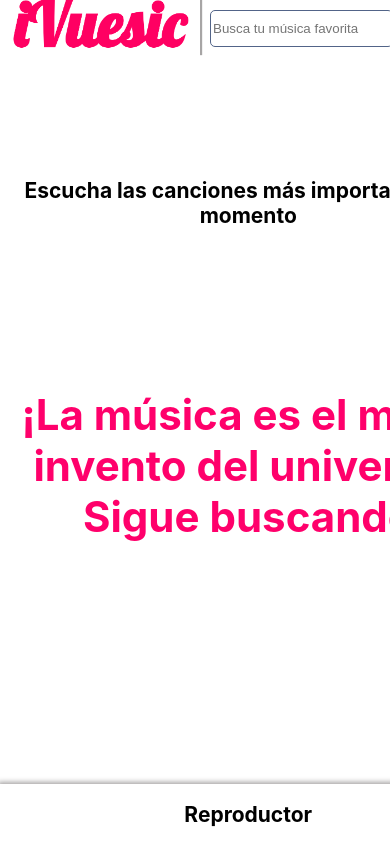
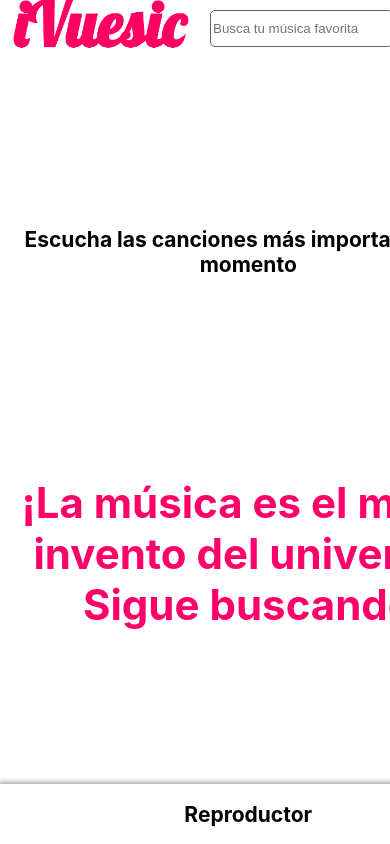
Before and after one commit to AngelVasquezNep/iVuesic, a Nuxt app: page / in a window 390 px wide. Shown: the top 844 px of the page. Built offline with nearby package versions, Linux system fonts and the light colour scheme.

Commit message:
Cambio en tamaño de ReproductorDetail | Box-shadow de Barra

```diff
--- a/components/Barra.vue
+++ b/components/Barra.vue
@@ -50,6 +50,9 @@
   }
 
   @media screen and (max-width: 768px){
+    .barra {
+      box-shadow: none;
+    }
     .secciones , .albumSelected {
       display: none;
     }
--- a/components/ReproductorDetail.vue
+++ b/components/ReproductorDetail.vue
@@ -91,6 +91,11 @@ import { mapState } from 'vuex'
       }
     }
     @media screen and (max-width: 544px) {
+      min-height: 250px;
+      margin-top: 10px;
+      .detalles {
+        height: 100%;
+      }
       .play {
         display: none !important;
       }
```
